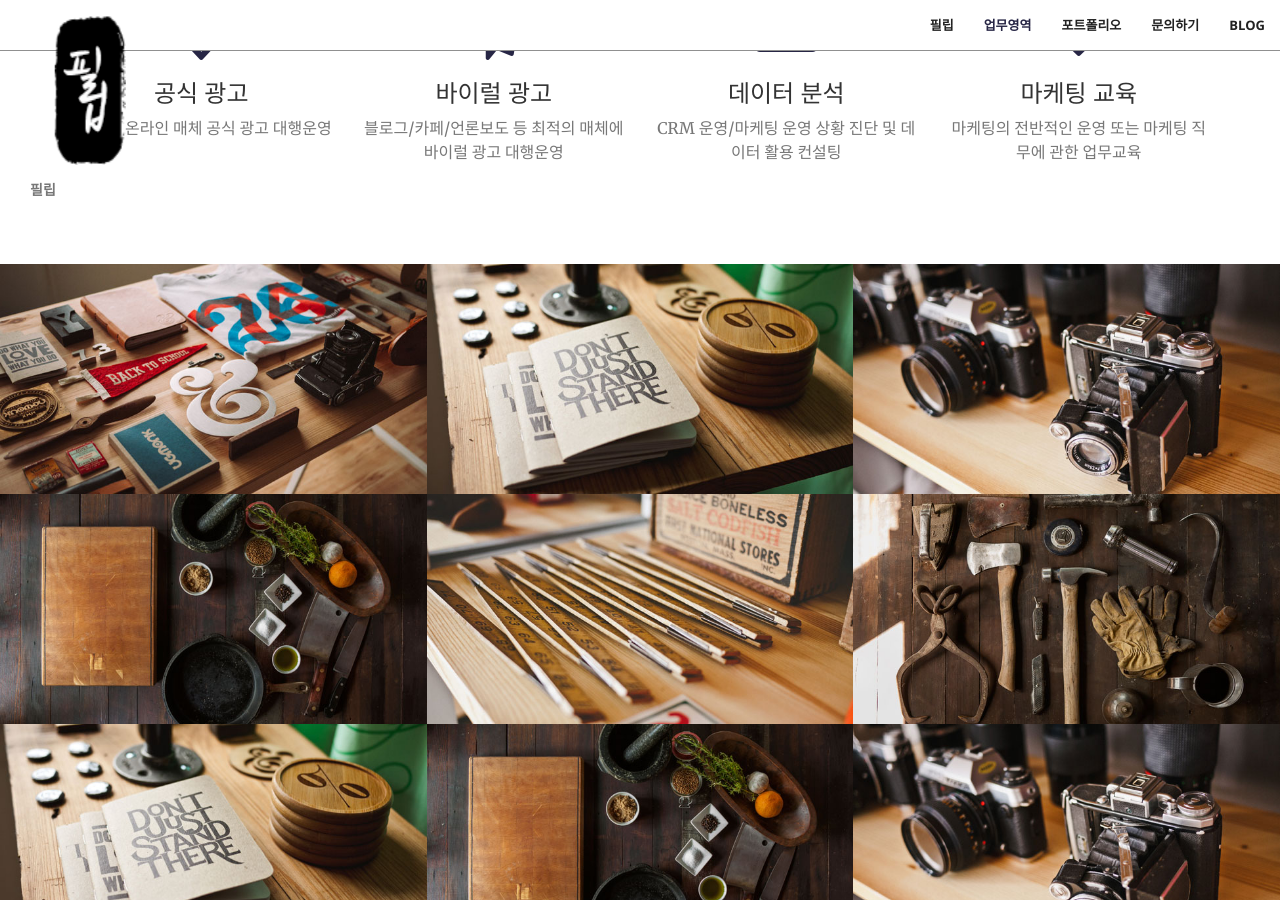
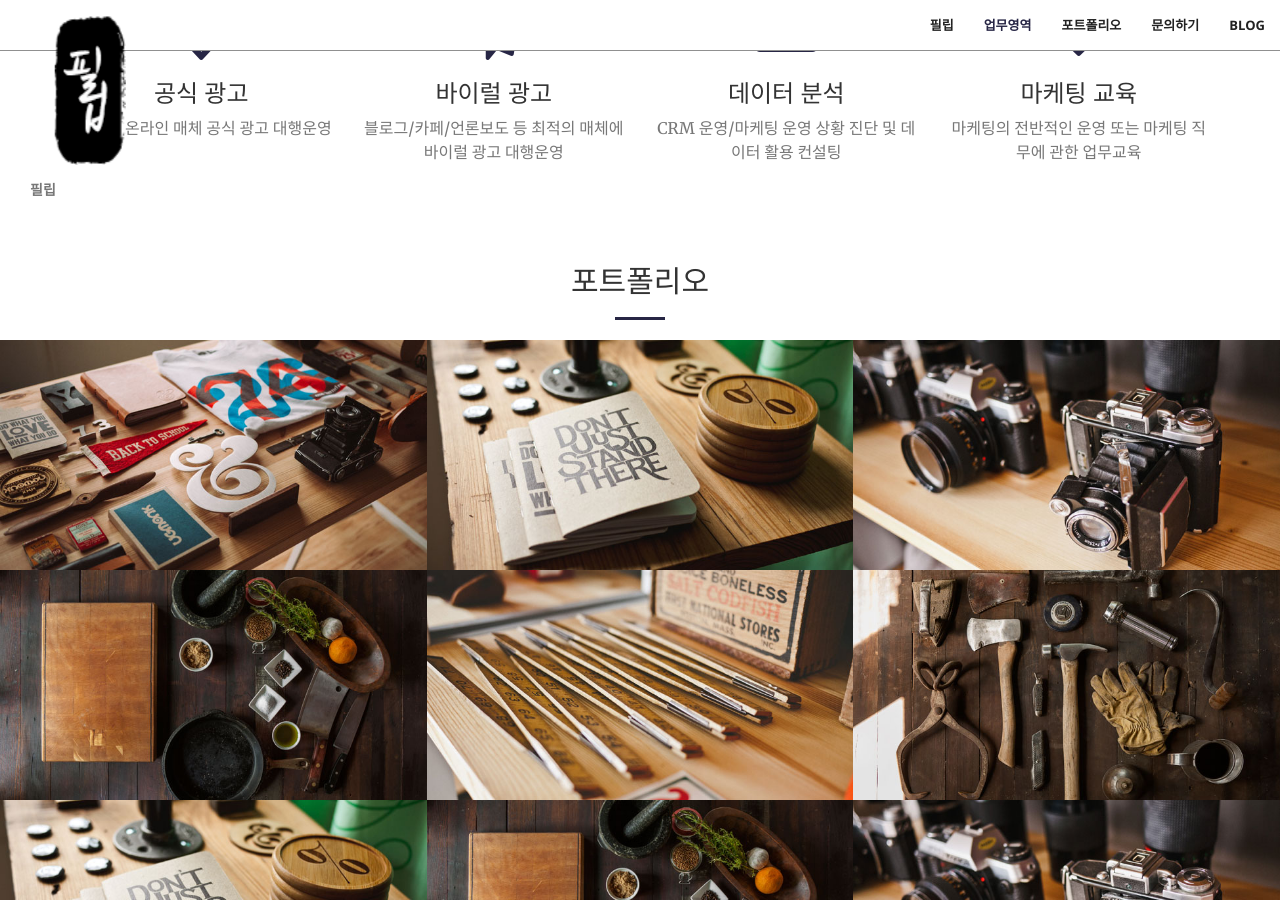
Before and after one commit to philipcommunication/philip-homepage, a Jekyll site: the page built from index.html, in a window 1280 px wide and 900 px high, scrolled down 1534 px. Built offline with Jekyll 4.4.1, drawn with Linux system fonts in a browser that asks for light colours.

Commit message:
Update portfolio.html

```diff
--- a/_includes/portfolio.html
+++ b/_includes/portfolio.html
@@ -1,4 +1,12 @@
 <section class="no-padding" id="portfolio">
+    <div class="container">
+        <div class="row">
+            <div class="col-lg-12 text-center">
+                <h2 class="section-heading">포트폴리오</h2>
+                <hr class="primary">
+            </div>
+        </div>
+    </div>
     <div class="container-fluid">
         <div class="row no-gutter">
             <div class="col-lg-4 col-sm-6">
```
